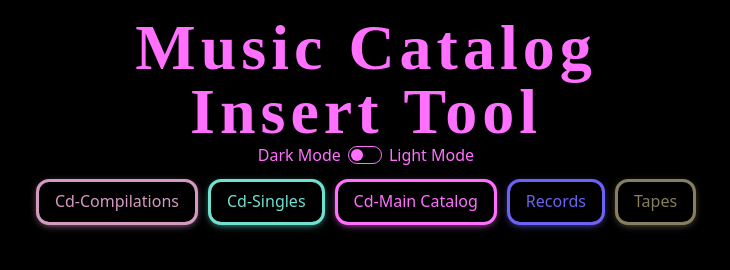
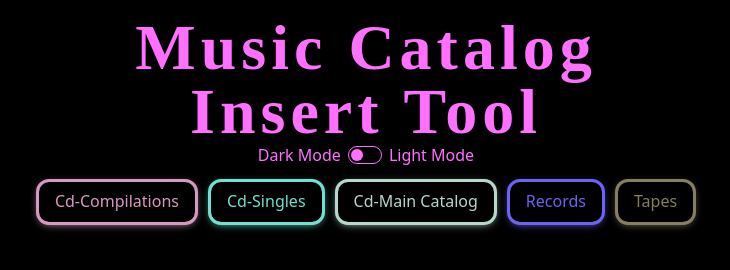
Before and after one commit to smajewski1980/music_collection_insert_app_v2, a website with bundled scripts: page frontend/index.html in a window 1280 px wide. Shown: the whole page, without its empty margins (274-1004 px from the left). Built offline with nearby package versions, Linux system fonts and the light colour scheme; files whose address does not match are found by name; a web font is replaced by a local one.

Commit message:
fixed a typo on cds main nav btn class name

```diff
--- a/frontend/index.html
+++ b/frontend/index.html
@@ -67,7 +67,7 @@
           <li>
             <button
               data-form="cd-main-form"
-              class="btn-cd-main cd-main-color"
+              class="btn-cd-main cds-main-color"
             >
               Cd-Main Catalog
             </button>
```
